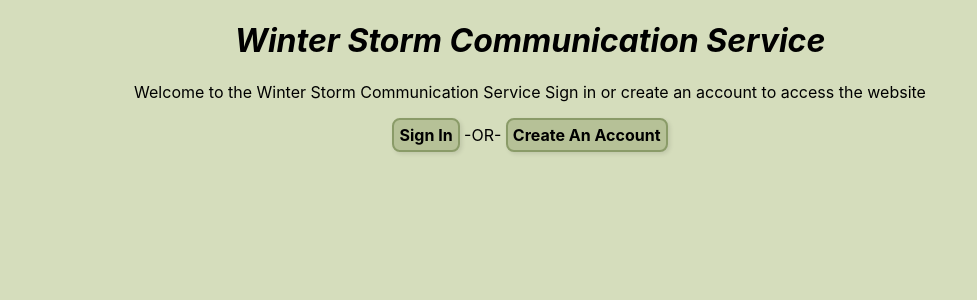
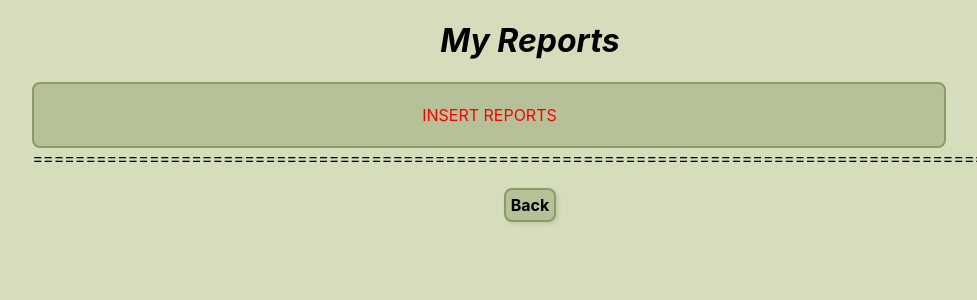
Before and after one commit to dungtran3864/swen-514-web-app, a React (Create React App) app: page /submissions in a window 1280 px wide. Shown: the top 300 px of the page, without its empty margins (110-1087 px from the left). Built offline with nearby package versions, Linux system fonts and the light colour scheme.

Commit message:
edited error message display in create account

```diff
--- a/src/App.js
+++ b/src/App.js
@@ -3,6 +3,7 @@ import SignIn from "./SignIn";
 import Landing from "./Landing";
 import CreateAccount from "./CreateAccount";
 import CitizenHome from "./CitizenHome";
+import Reports from "./Reports";
 import React from 'react';
 import {
     BrowserRouter as Router,
@@ -35,6 +36,9 @@ const App = () => {
                 <Route path="/create-account">
                     <CreateAccount />
                 </Route>
+                <Route path="/submissions">
+                    <Reports />
+                </Route>
                 <Route path="/">
                     <Landing />
                 </Route>
--- a/src/CreateAccount.js
+++ b/src/CreateAccount.js
@@ -32,8 +32,9 @@ const StyledAccount = styled(CenteredColumn)`
     ${Styles.smallShadow};
   }
 
-  #emailLabel{
-    padding-top: 20px;
+  label{
+    display:block;
+    margin: 12px;
   }
 `;
 
--- a/src/Landing.js
+++ b/src/Landing.js
@@ -8,8 +8,7 @@ import Colors from "./Colors";
 
 
 const StyledHome = styled(CenteredColumn)`
-  padding: 0 64px;
-  background-color: ${Colors.green1};
+  ${Styles.pageSetup};
 
   #header{
     h1{
--- /dev/null
+++ b/src/Reports.js
@@ -0,0 +1,54 @@
+import './css/Home.css';
+import Button from "./Button";
+import { CenteredColumn } from "./StyleBlocks";
+import styled from "styled-components";
+import Styles from "./Styles";
+import React from 'react';
+import Colors from "./Colors";
+
+
+const StyledReports = styled(CenteredColumn)`
+  ${Styles.pageSetup};
+  header{
+    h1{
+      ${Styles.header}
+      font-style: italic;
+    }
+  }
+  #reports{
+    align-content: center;
+    width: 900px;
+    ${Styles.darkOutline};
+    background-color: ${Colors.green2};
+  }
+  p{
+    align-content: center;
+    color: red;
+  }
+  label{
+    align-content: center;
+  }
+`;
+
+const Reports = () => {
+    return(
+        <StyledReports>
+            <div className={"Reports"}>
+                <header>
+                    <h1>My Reports</h1>
+                </header>
+                <body>
+                    <div id={"reports"}>
+                        <p>INSERT REPORTS</p>
+                    </div>
+                    <div>
+                        <label>==============================================================================================</label><br/><br/>
+                        <Button to={"/"} label={"Back"}/>
+                    </div>
+                </body>
+            </div>
+        </StyledReports>
+    );
+}
+
+export default Reports;
--- a/src/SignIn.js
+++ b/src/SignIn.js
@@ -8,8 +8,7 @@ import React from 'react';
 import Colors from "./Colors";
 
 const StyledSignIn = styled(CenteredColumn)`
-  padding: 0 64px;
-  background-color: ${Colors.green1};
+  ${Styles.pageSetup};
   ${Styles.centeredColumn};
 
   #title{
--- a/src/Styles.js
+++ b/src/Styles.js
@@ -1,6 +1,11 @@
 import Colors from "./Colors";
 
 export default {
+    pageSetup:`
+        padding: 0 64px;
+        background-color: ${Colors.green1};
+        text-align: center;
+    `,
     header: `
         font-weight: 700;
         font-size: 2em;
--- a/src/css/Home.css
+++ b/src/css/Home.css
@@ -8,7 +8,7 @@
 }
 
 .Home-header {
-  background-color: #282c34;
+  background-color: #D5DDBC;
   min-height: 100vh;
   display: flex;
   flex-direction: column;
@@ -16,10 +16,6 @@
   justify-content: center;
   font-size: calc(10px + 2vmin);
   color: white;
-}
-
-.Home-link {
-  color: #61dafb;
 }
 
 .SignIn{
@@ -47,6 +43,11 @@
   text-align: center;
 }
 
+.Reports{
+  text-align: center;
+}
+
 .error-msg {
   color: red;
+  font-weight: 500;
 }
```
